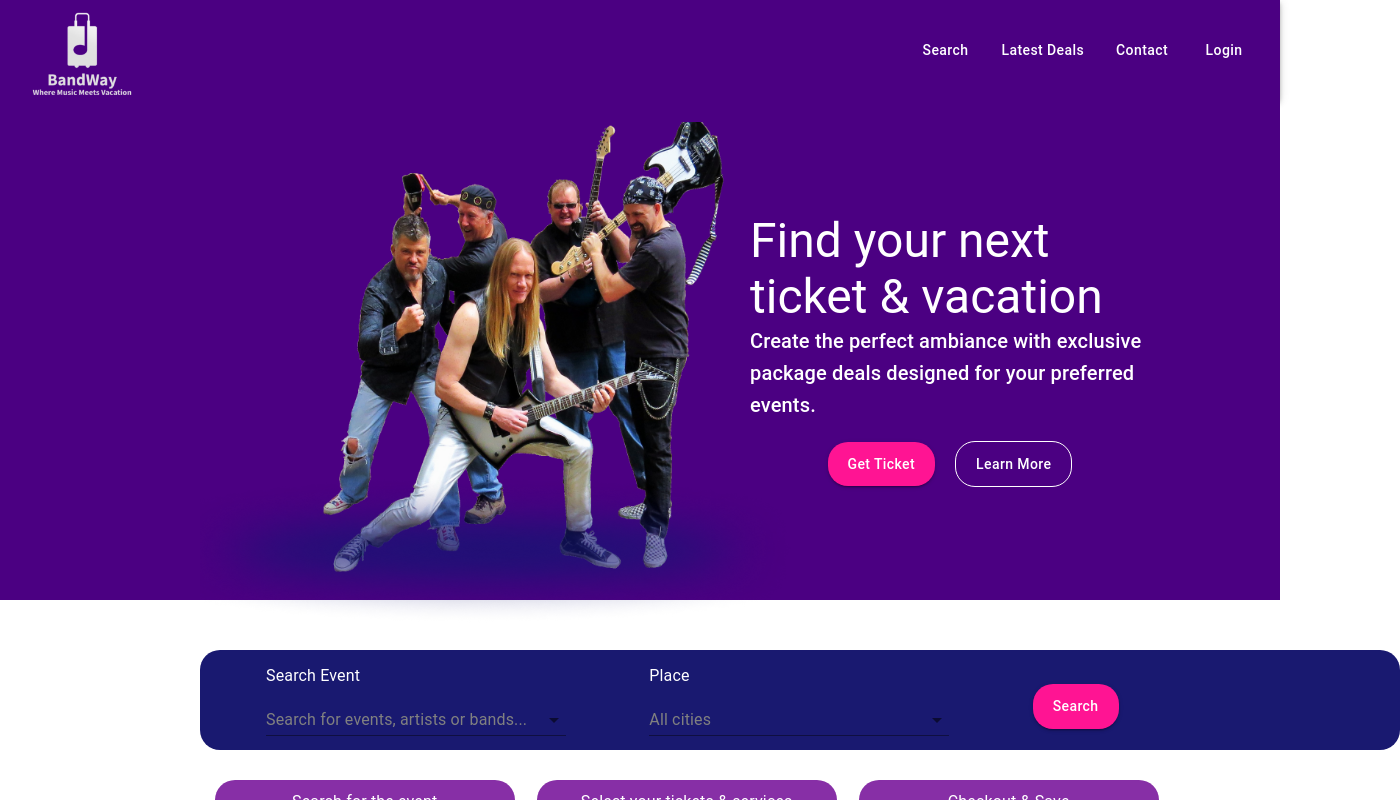
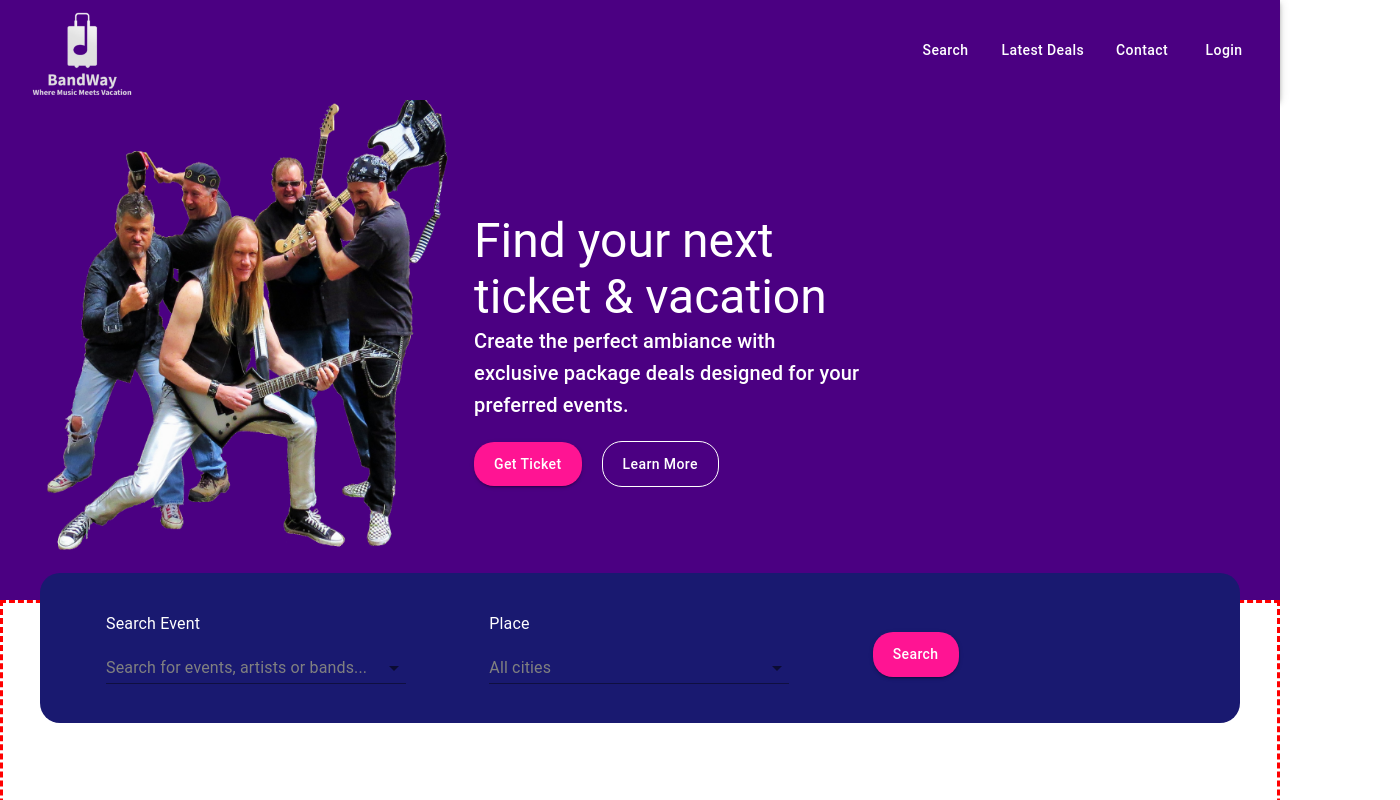
Before and after one commit to idobi111/Bandway, a React (Vite) app in the folder client/BandWayClient/: page / in a window 1280 px wide. Shown: the top 800 px of the page, 1400 px wide, since content can reach past the window. Built offline with nearby package versions, Linux system fonts and the light colour scheme.

Commit message:
changed the design to use flex box

```diff
--- a/client/BandWayClient/src/components/HomeFolder/Home.tsx
+++ b/client/BandWayClient/src/components/HomeFolder/Home.tsx
@@ -1,5 +1,5 @@
 import React from 'react';
-import { CssBaseline, AppBar, Toolbar, Typography, Button } from '@mui/material';
+import { CssBaseline, AppBar, Toolbar, Typography, Button, Container, Box } from '@mui/material';
 import Header from '../GenericFolder/Header';
 import HomeTopContent from './HomeTopContent';
 import HomeSearch from './HomeSearch';
@@ -13,10 +13,30 @@ const Home: React.FC = () => {
       <CssBaseline />
       <Header />
       <HomeTopContent />
+
+      <Container maxWidth="xl" style={{ borderStyle: "dashed", borderColor: "red", height: "800px" }}>
+
+        <Box
+          display="flex" justifyContent="center" sx={{ m: -5 }}>
+
+          <HomeSearch />
+
+        </Box>
+
+
+
+
+
+
+      </Container>
+      <Footer />
+      {/* <CssBaseline />
+      <Header />
+      <HomeTopContent />
       <HomeSearch />
       <Steps/>
       <UpcomingEvents />
-      <Footer/>
+      <Footer/> */}
     </>
   );
 }
--- a/client/BandWayClient/src/components/HomeFolder/HomeTopContent.tsx
+++ b/client/BandWayClient/src/components/HomeFolder/HomeTopContent.tsx
@@ -1,31 +1,61 @@
 import React from 'react';
-import { Box, Grid, Typography } from '@mui/material';
-import { HomeTopBox, ShadowImage, BandImage, TypographyTitle, SubTitle, ActionButton, LearnMoreButton } from '../../styles/ComponentsStyles';
+import { Box, Container, Grid, Typography, Stack } from '@mui/material';
+import { HomeTopContainer, HomeTopBox, ShadowImage, BandImage, TypographyTitle, SubTitle, ActionButton, LearnMoreButton } from '../../styles/ComponentsStyles';
 import bandPic from '../../pics/BandPic.png';
 import bandShadow from '../../pics/BandShadow.png';
 
 const HomeTopContent: React.FC = () => {
   return (
-    <HomeTopBox>
-      <Box>
-        <ShadowImage src={bandShadow} alt="Band Shadow" />
+
+    <HomeTopContainer maxWidth="xl" >
+
+
+      <Box  display="flex" justifyContent="flex-end" style={{ height: "500px"}} >
+        <Box display="flex" style={{ height: "500px" }} >
+
           <BandImage src={bandPic} alt="Band Picture" />
         </Box>
-      <Box>
+        <Box  display="flex" style={{ height: "500px" }} >
+          <Stack justifyContent="center" >
             <TypographyTitle variant='h3'>
               Find your next ticket & vacation
             </TypographyTitle>
             <SubTitle variant='h6'>
               Create the perfect ambiance with exclusive package deals designed for your preferred events.
             </SubTitle>
-        <Grid container spacing={2} justifyContent="center">
+            <Grid container spacing={2}>
               <Grid item>
                 <ActionButton variant='contained'>Get Ticket</ActionButton>
                 <LearnMoreButton variant='outlined'>Learn More</LearnMoreButton>
               </Grid>
             </Grid>
+          </Stack>
         </Box>
-    </HomeTopBox>
+      </Box>
+
+    </HomeTopContainer>
+
+
+    // <HomeTopBox>
+    //   <Box>
+    //     <ShadowImage src={bandShadow} alt="Band Shadow" />
+    //     <BandImage src={bandPic} alt="Band Picture" />
+    //   </Box>
+    //   <Box>
+    //     <TypographyTitle variant='h3'>
+    //       Find your next ticket & vacation
+    //     </TypographyTitle>
+    //     <SubTitle variant='h6'>
+    //       Create the perfect ambiance with exclusive package deals designed for your preferred events.
+    //     </SubTitle>
+    //     <Grid container spacing={2} justifyContent="center">
+    //       <Grid item>
+    //         <ActionButton variant='contained'>Get Ticket</ActionButton>
+    //         <LearnMoreButton variant='outlined'>Learn More</LearnMoreButton>
+    //       </Grid>
+    //     </Grid>
+    //   </Box>
+    // </HomeTopBox>
   );
 };
 
--- a/client/BandWayClient/src/styles/ComponentsStyles.js
+++ b/client/BandWayClient/src/styles/ComponentsStyles.js
@@ -17,38 +17,45 @@ export const HeaderButton = styled(Button)({
 
 
 // Home Top Content
-export const HomeTopBox = styled(Box)({
+
+export const HomeTopContainer = styled(Container)({
   backgroundColor: '#4B0082',
-  position: 'relative',
-  height: '500px',
-  display: 'flex',
-  alignItems: 'center',
-  width: '100%',
-  marginBottom:'50px'
+  height:"500px"
 });
 
+
+// export const HomeTopBox = styled(Box)({
+//   backgroundColor: '#4B0082',
+//   position: 'relative',
+//   height: '500px',
+//   display: 'flex',
+//   alignItems: 'center',
+//   width: '100%',
+//   marginBottom:'50px'
+// });
+
 export const ShadowImage = styled('img')({
-  height: '150px',
-  width: '600px',
-  position: 'absolute',
-  top: '375px',
-  left: '200px'
+  // height: '150px',
+  // width: '600px',
+  // position: 'absolute',
+  // top: '375px',
+  // left: '200px'
 });
 
 export const BandImage = styled('img')({
-  height: '450px',
-  width: '450px',
-  marginLeft: '300px'
+   height: '450px',
+   width: '450px',
+  //  marginLeft: '300px'
 });
 
 export const TypographyTitle = styled(Typography)({
-  width: '400px',
+  width: '50%',
   wordWrap: 'break-word',
   color: 'white'
 });
 
 export const SubTitle = styled(Typography)({
-  width: '400px',
+  width: '50%',
   wordWrap: 'break-word',
   color: 'white'
 });
@@ -75,7 +82,7 @@ export const LearnMoreButton = styled(Button)({
 // Home Search
 
 export const HomeSearchGrid = styled(Grid)({
-  marginLeft: '50px',
+   marginLeft: '50px',
 })
 
 export const SearchTextField = styled(TextField )({
@@ -90,10 +97,9 @@ export const WindowDiv = styled('div')({
   alignItems: 'center',
   backgroundColor: '#191970',
   width: '1200px',
-  height: '100px',
+  height: '150px',
   borderRadius: '20px',
   color: 'white',
-  marginLeft: '200px',
 
 })
 
```
Lines whose indentation alone changed are shown as unchanged.
